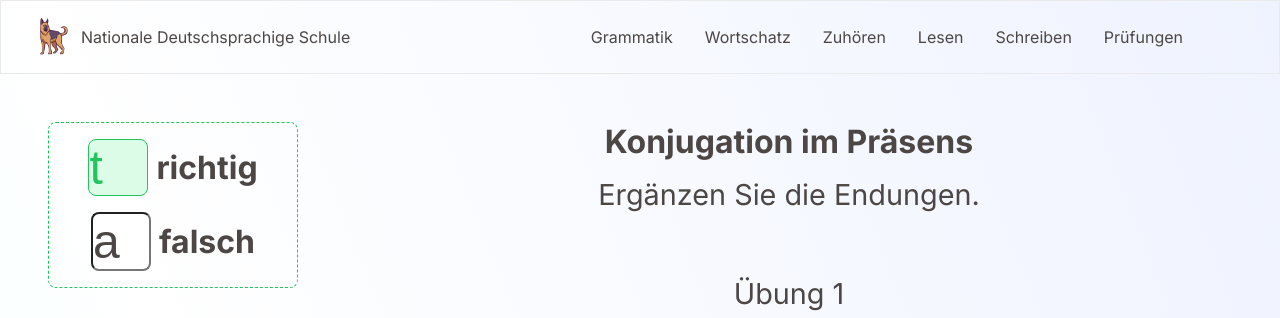
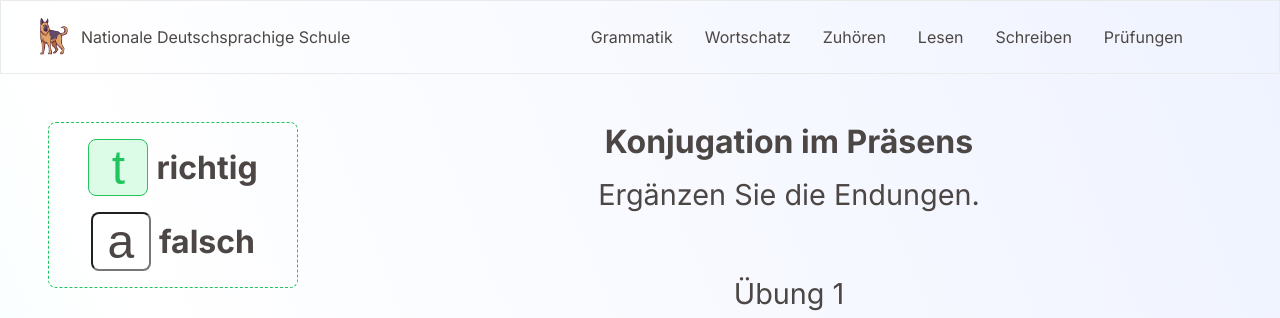
Before and after one commit to mishin78/nGls, a Next.js app: page /grammar/A1/test0 in a window 1280 px wide. Shown: the top 318 px of the page. Built offline with nearby package versions, Linux system fonts and the light colour scheme.

Commit message:
fix examples in test0. Now letters in center

```diff
--- a/app/grammar/A1/test0/style.sass
+++ b/app/grammar/A1/test0/style.sass
@@ -96,12 +96,14 @@ $cola-red: #F40009
                     border-radius: 8px
                     font-size: 3rem
                     @extend %flex
+                    text-align: center
                 .wrong
                     color: #4C4744
                     width: 60px
                     border-radius: 8px
                     font-size: 3rem
                     @extend %flex
+                    text-align: center
     .text
         @extend %flex-column
         margin-left: 0
```
Also changed, not shown: app/footer.js (added).
